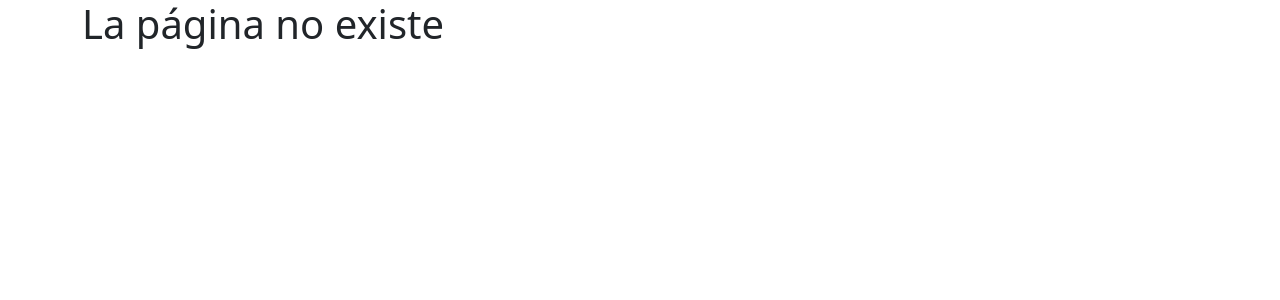
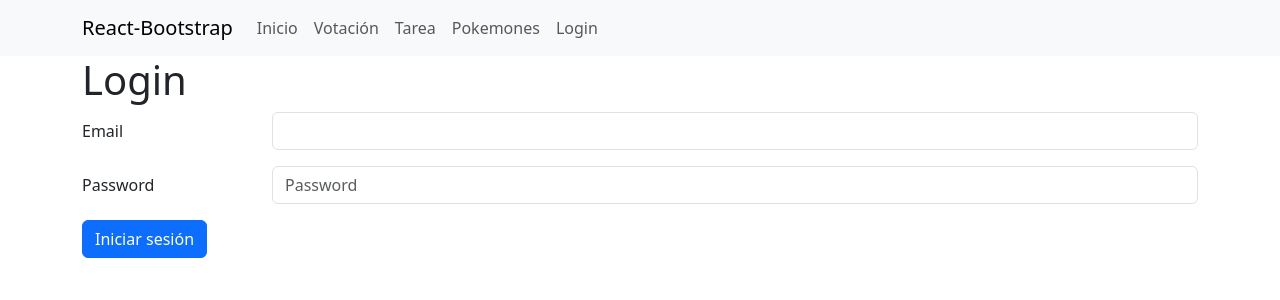
Before and after one commit to fernandoggaitan/plataformas-acn4av-front, a React (Vite) app: page /login in a window 1280 px wide. Shown: the top 300 px of the page. Built offline with nearby package versions, Linux system fonts and the light colour scheme.

Commit message:
Contexto

```diff
--- a/src/App.jsx
+++ b/src/App.jsx
@@ -4,27 +4,41 @@ import Container from 'react-bootstrap/Container';
 
 import { BrowserRouter, Routes, Route } from "react-router-dom"
 
+import AuthProvider from '@contexts/AuthContext';
+
 //Importar las páginas.
-import Inicio from './pages/Inicio';
-import CandidatosLista from './pages/CandidatosLista';
-import ProductosLista from './pages/ProductosLista';
-import Pokemons from './pages/Pokemons';
-import Error404 from './pages/Error404';
+import Inicio from '@pages/Inicio';
+import CandidatosLista from '@pages/CandidatosLista';
+import ProductosLista from '@pages/ProductosLista';
+import Pokemons from '@pages/Pokemons';
+import Pokemon from '@pages/Pokemon';
+import Login from '@pages/Login';
+import Dashboard from '@pages/Dashboard';
+import Error404 from '@pages/Error404';
 
-export default function App(){
+//Importar el menú.
+import Menu from '@components/Menu';
+
+export default function App() {
 
   return (
+    <AuthProvider>
       <BrowserRouter>
+        <Menu />
         <Container>
           <Routes>
-          <Route path='/' element={ <Inicio /> } />
-          <Route path='/candidatos' element={ <CandidatosLista /> } />
-          <Route path='/productos' element={ <ProductosLista /> } />
-          <Route path='/pokemones' element={ <Pokemons /> } />
+            <Route path='/' element={<Inicio />} />
+            <Route path='/candidatos' element={<CandidatosLista />} />
+            <Route path='/productos' element={<ProductosLista />} />
+            <Route path='/pokemones' element={<Pokemons />} />
+            <Route path='/pokemon/:nombre' element={<Pokemon />} />
+            <Route path='/login' element={<Login />} />
+            <Route path='/dashboard' element={<Dashboard />} />
             <Route path="*" element={<Error404 />} />
           </Routes>
         </Container>
       </BrowserRouter>
+    </AuthProvider>
   )
 
 }
--- /dev/null
+++ b/src/components/Menu.jsx
@@ -0,0 +1,57 @@
+import Container from 'react-bootstrap/Container';
+import Nav from 'react-bootstrap/Nav';
+import Navbar from 'react-bootstrap/Navbar';
+import NavDropdown from 'react-bootstrap/NavDropdown';
+import { Link, useNavigate } from 'react-router-dom';
+import { useAuth } from '@contexts/AuthContext';
+import { Button } from 'react-bootstrap';
+
+/*
+function SubMenu(p_is_logueado){
+    if( p_is_logueado ){
+        return <Nav.Link as={Link} to="/dashboard"> Dashboard </Nav.Link>
+    }else{
+        return <Nav.Link as={Link} to="/login"> Login </Nav.Link>
+    }
+}
+*/
+
+export default function Menu() {
+
+    const {is_logueado, logout} = useAuth();
+    const navigate = useNavigate();
+
+    const handleLogout = (e) => {
+        e.preventDefault();
+        logout();
+        navigate("/login");
+    }
+
+    return (
+        <Navbar expand="lg" className="bg-body-tertiary">
+            <Container>
+                <Navbar.Brand href="#home">React-Bootstrap</Navbar.Brand>
+                <Navbar.Toggle aria-controls="basic-navbar-nav" />
+                <Navbar.Collapse id="basic-navbar-nav">
+                    <Nav className="me-auto">
+                        <Nav.Link as={Link} to="/"> Inicio </Nav.Link>
+                        <Nav.Link as={Link} to="/candidatos"> Votación </Nav.Link>
+                        <Nav.Link as={Link} to="/productos"> Tarea </Nav.Link>
+                        <Nav.Link as={Link} to="/pokemones"> Pokemones </Nav.Link>
+                        {
+                            (is_logueado)
+                            ?
+                                <>
+                                    <Nav.Link as={Link} to="/dashboard"> Dashboard </Nav.Link>
+                                    <Button onClick={handleLogout} variant='danger' type='button'> Cerrar sesión </Button>
+                                </>
+                            :
+                                <Nav.Link as={Link} to="/login"> Login </Nav.Link>
+                        }
+                    </Nav>
+                </Navbar.Collapse>
+            </Container>
+        </Navbar>
+    );
+
+}
--- /dev/null
+++ b/src/contexts/AuthContext.jsx
@@ -0,0 +1,27 @@
+import { createContext, useState, useContext } from "react";
+
+const AuthContext = createContext();
+
+export default function AuthProvider( {children} ){
+
+    const [is_logueado, setIsLogueado] = useState(false);
+
+    const login = () => {
+        setIsLogueado(true);
+    }
+
+    const logout = () => {
+        setIsLogueado(false);
+    }
+
+    return (
+        <AuthContext.Provider value={ {is_logueado, login, logout} }>
+            {children}
+        </AuthContext.Provider>
+    )
+
+}
+
+export const useAuth = () => {
+    return useContext(AuthContext);
+}
--- /dev/null
+++ b/src/pages/Dashboard.jsx
@@ -0,0 +1,7 @@
+export default function Dashboard(){
+
+    return (
+        <h1> Bienvenida/o </h1>
+    )
+
+}
--- /dev/null
+++ b/src/pages/Login.jsx
@@ -0,0 +1,44 @@
+import Col from 'react-bootstrap/Col';
+import Form from 'react-bootstrap/Form';
+import Row from 'react-bootstrap/Row';
+import { Button } from 'react-bootstrap';
+import { useAuth } from '@contexts/AuthContext';
+import { useNavigate } from 'react-router-dom';
+
+export default function Login() {
+
+    const {login} = useAuth();
+    const navigate = useNavigate();
+
+    const handleLogin = (e) => {
+        e.preventDefault();
+        login();
+        navigate("/dashboard");
+    }
+
+    return (
+        <>
+            <h1> Login </h1>
+            <Form>
+                <Form.Group as={Row} className="mb-3" controlId="formPlaintextEmail">
+                    <Form.Label column sm="2">
+                        Email
+                    </Form.Label>
+                    <Col sm="10">
+                        <Form.Control />
+                    </Col>
+                </Form.Group>
+                <Form.Group as={Row} className="mb-3" controlId="formPlaintextPassword">
+                    <Form.Label column sm="2">
+                        Password
+                    </Form.Label>
+                    <Col sm="10">
+                        <Form.Control type="password" placeholder="Password" />
+                    </Col>
+                </Form.Group>
+                <Button onClick={handleLogin} type='submit' variant='primary'> Iniciar sesión </Button>
+            </Form>
+        </>
+    )
+
+}
--- /dev/null
+++ b/src/pages/Pokemon.jsx
@@ -0,0 +1,11 @@
+import { useParams } from "react-router-dom";
+
+export default function Pokemon(){
+
+    const {nombre} = useParams();
+
+    return (
+        <h1> {nombre} </h1>
+    )
+
+}
--- a/src/pages/Pokemons.jsx
+++ b/src/pages/Pokemons.jsx
@@ -1,6 +1,7 @@
 import Button from 'react-bootstrap/Button';
 
 import { useState, useEffect } from "react"
+import { Link } from 'react-router-dom';
 
 export default function Pokemons(){
 
@@ -8,6 +9,7 @@ export default function Pokemons(){
     const [url, setUrl] = useState("https://pokeapi.co/api/v2/pokemon");
     const [previous, setPrevious] = useState(null);
     const [next, setNext] = useState(null);
+
 
     useEffect( () => {
         getLista();
@@ -49,7 +51,9 @@ export default function Pokemons(){
                     lista.map( p => (
                         <li key={p.name}>
                             <img src={getShinyImageUrl(p.url)} alt={p.name} />
-                            {p.name}
+                            <Link to={`/pokemon/${p.name}`}>
+                                {p.name}
+                            </Link>
                         </li>
                     ))
                 }
--- a/vite.config.js
+++ b/vite.config.js
@@ -1,7 +1,28 @@
 import { defineConfig } from 'vite'
 import react from '@vitejs/plugin-react-swc'
+import { resolve } from 'path'
 
 // https://vite.dev/config/
 export default defineConfig({
   plugins: [react()],
+  resolve: {
+    alias: [
+      {
+        find: '@',
+        replacement: resolve(__dirname, 'src')
+      },
+      {
+        find: '@components',
+        replacement: resolve(__dirname, 'src/components')
+      },
+      {
+        find: '@pages',
+        replacement: resolve(__dirname, 'src/pages')
+      },
+      {
+        find: '@contexts',
+        replacement: resolve(__dirname, 'src/contexts')
+      }
+    ]
+  }
 })
```
Lines whose indentation alone changed are shown as unchanged.
